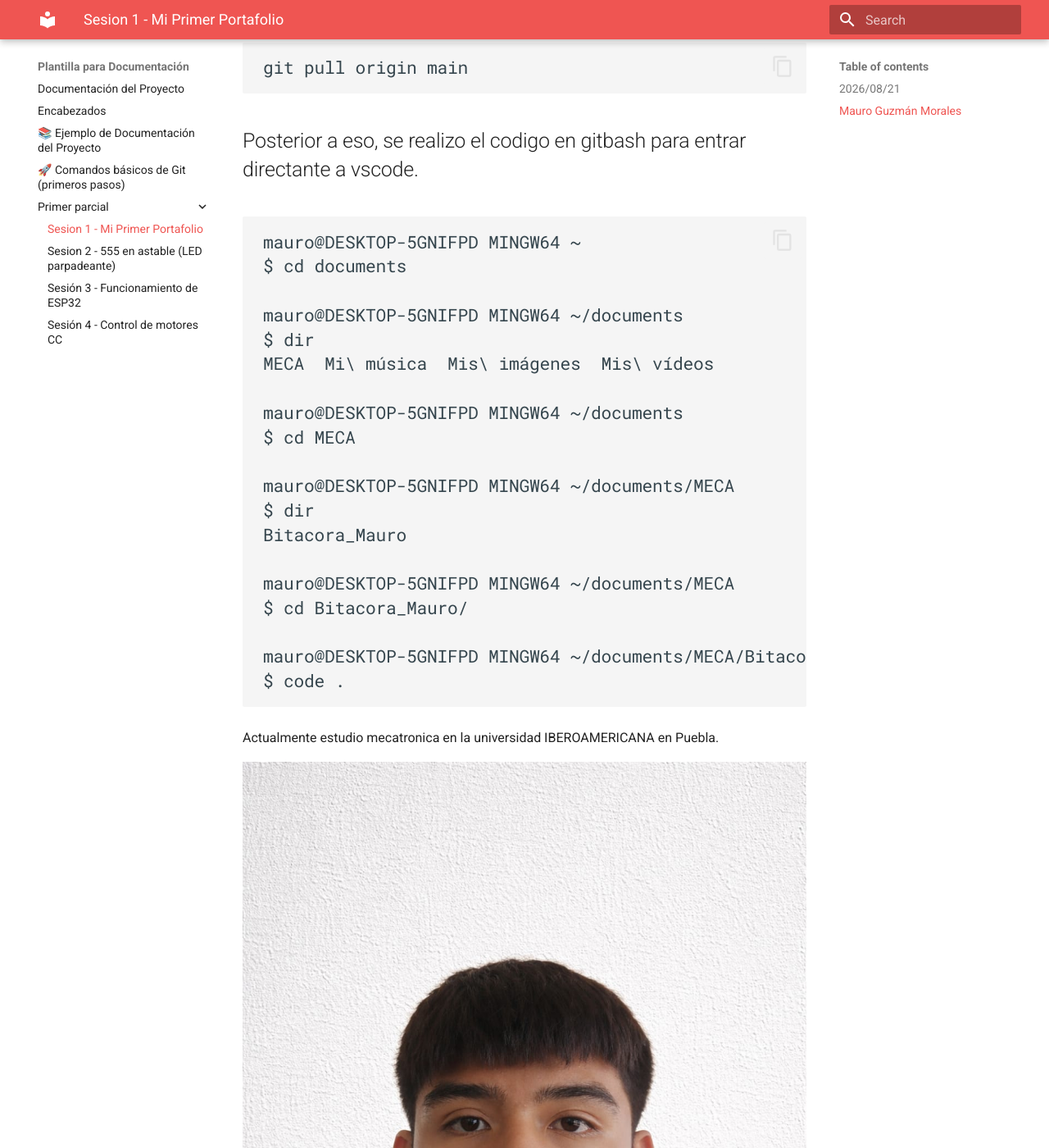
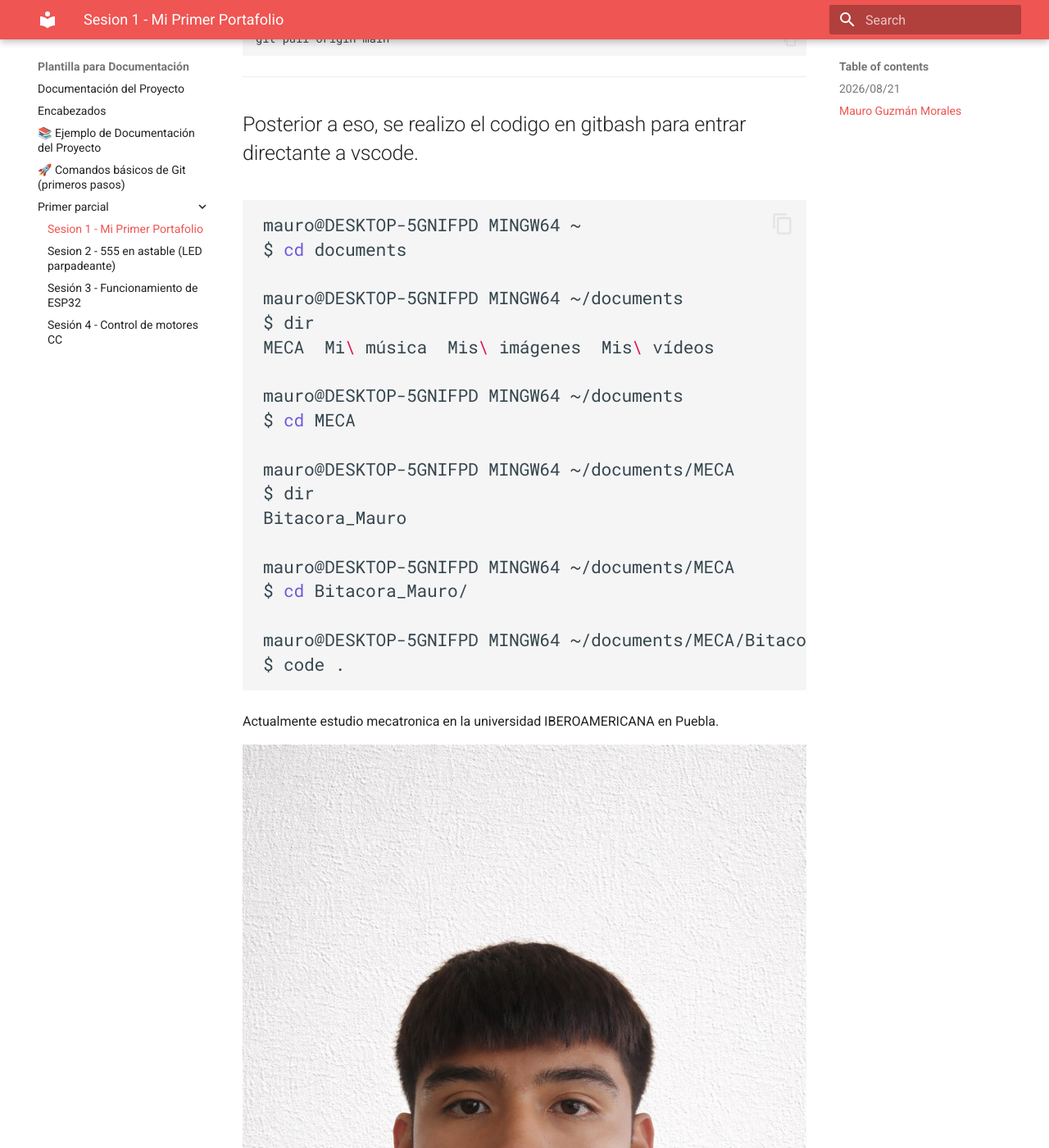
Before and after one commit to mauroguzmanmorales1-beep/Bitacora_Mauro, an MkDocs documentation site: the page built from docs/primer_parcial/s1.md, in a window 1280 px wide and 1400 px high, scrolled down 1169 px. Shown: the whole window at 82% size. Built offline with MkDocs 1.6.1 and Material for MkDocs 9.7.7, drawn with Linux system fonts in a browser that asks for light colours.

Commit message:
codigo ag

`````diff
--- a/docs/primer_parcial/s1.md
+++ b/docs/primer_parcial/s1.md
@@ -50,10 +50,14 @@ Actualiza tu proyecto con los últimos cambios de GitHub.
 ````
 git pull origin main
 ````
+
+
 ---
  Posterior a eso, se realizo el codigo en gitbash para entrar directante a vscode.
 ---
-````
+
+
+```` bash
 mauro@DESKTOP-5GNIFPD MINGW64 ~
 $ cd documents
 
`````
